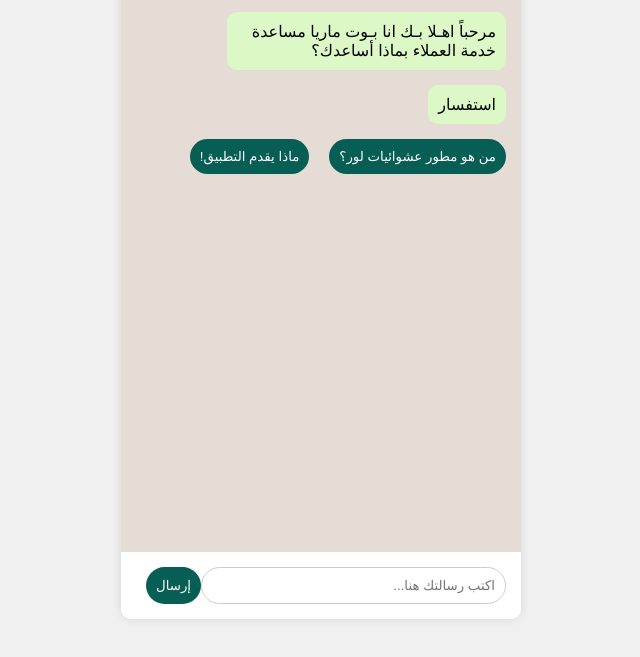
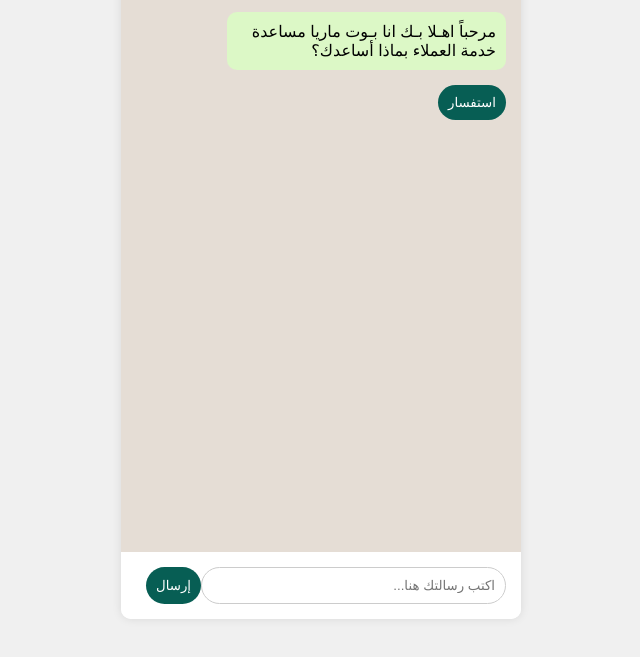
Before and after one commit to srlor55shadi777/CHAT, a plain HTML site: page index.html in a window 1280 px wide. Shown: the part 141-798 px from the top of the page, without its empty margins (319-959 px from the left). Drawn offline with Linux system fonts and the light colour scheme.

Commit message:
Update index.html

```diff
--- a/index.html
+++ b/index.html
@@ -16,12 +16,17 @@
             <div class="message bot-message">
                 مرحباً اهـلا بـك انا بـوت ماريا مساعدة خدمة العملاء بماذا أساعدك؟
             </div>
-            <div class="message bot-message" id="inquiry">
-                استفسار
+            <div class="buttons" id="initial-buttons">
+                <button onclick="showInquiryOptions()">استفسار</button>
             </div>
-            <div class="buttons" id="inquiry-buttons">
-                <button onclick="handleQuickReply('من هو مطور عشوائيات لور؟')">من هو مطور عشوائيات لور؟</button>
-                <button onclick="handleQuickReply('ماذا يقدم التطبيق!')">ماذا يقدم التطبيق!</button>
+            <div id="inquiry-options" style="display: none;">
+                <div class="message bot-message" id="inquiry">
+                    ماذا تريد أن تعرف؟
+                </div>
+                <div class="buttons">
+                    <button onclick="handleQuickReply('من هو مطور عشوائيات لور؟')">من هو مطور عشوائيات لور؟</button>
+                    <button onclick="handleQuickReply('ماذا يقدم التطبيق!')">ماذا يقدم التطبيق!</button>
+                </div>
             </div>
         </div>
         <div class="input-container">
```
